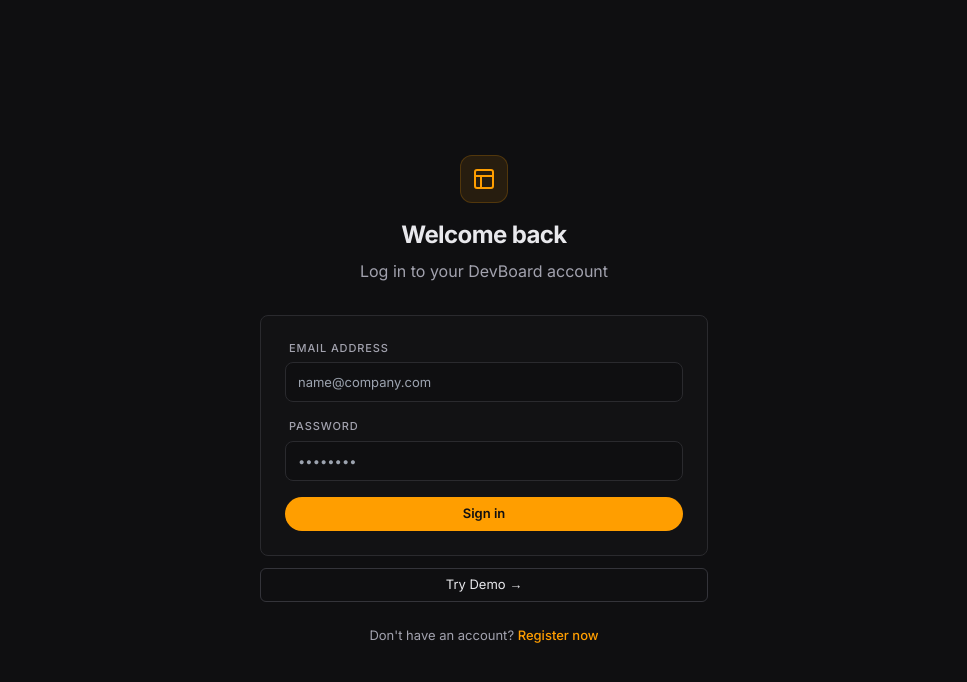
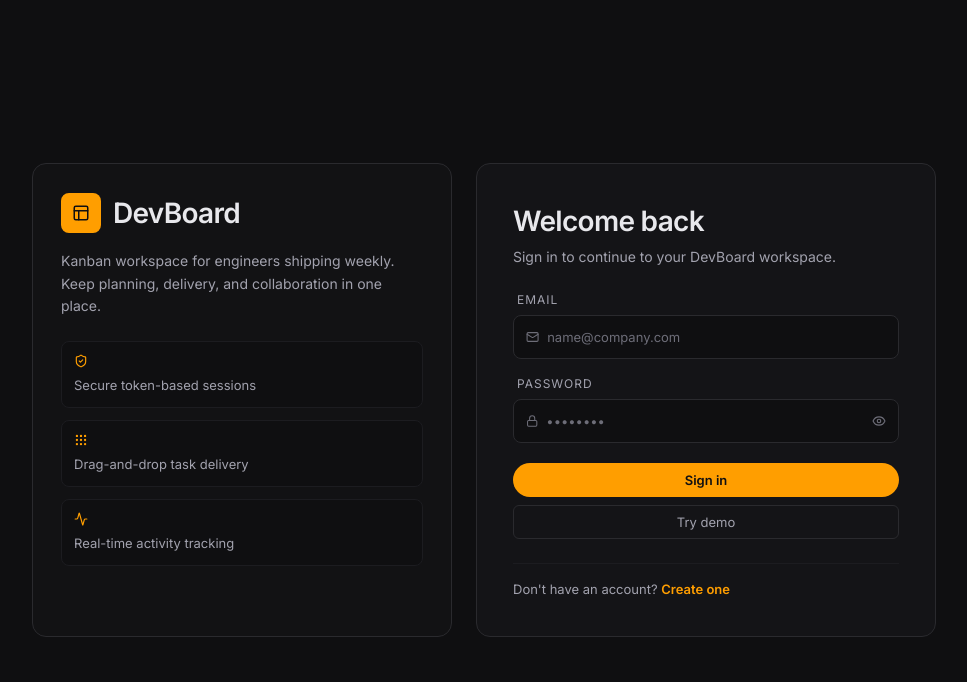
Before and after one commit to arjun-713/devBoard, a React (Vite) app in the folder client/: page /login in a window 1280 px wide. Shown: the top 682 px of the page, without its empty margins (156-1123 px from the left). Built offline with nearby package versions, Linux system fonts and the light colour scheme; no server answers.

Commit message:
Polish login layout proportions and spacing

```diff
--- a/client/src/pages/Login.tsx
+++ b/client/src/pages/Login.tsx
@@ -2,11 +2,21 @@ import React, { useState } from 'react';
 import { Link } from 'react-router-dom';
 import { useAuth } from '@/hooks/useAuth';
 import { Button } from '@/components/UI/Button';
-import { Layout } from 'lucide-react';
+import {
+  Activity,
+  Eye,
+  EyeOff,
+  Grip,
+  Layout,
+  Lock,
+  Mail,
+  ShieldCheck,
+} from 'lucide-react';
 
 export const LoginPage: React.FC = () => {
   const [email, setEmail] = useState('');
   const [password, setPassword] = useState('');
+  const [showPassword, setShowPassword] = useState(false);
   const [isDemoLoading, setIsDemoLoading] = useState(false);
   const { login, loginDemo, loading, error } = useAuth();
 
@@ -21,73 +31,120 @@ export const LoginPage: React.FC = () => {
     setIsDemoLoading(false);
   };
 
+  const featureHighlights = [
+    { label: 'Secure token-based sessions', icon: ShieldCheck },
+    { label: 'Drag-and-drop task delivery', icon: Grip },
+    { label: 'Real-time activity tracking', icon: Activity },
+  ];
+
   return (
-    <div className="flex flex-col items-center justify-center min-h-screen bg-bg-base px-4">
-      <div className="w-full max-w-md">
-        <div className="flex flex-col items-center mb-8">
-          <div className="w-12 h-12 bg-brand-orange/10 flex items-center justify-center rounded-xl mb-4 border border-brand-orange/20">
-            <Layout className="text-brand-orange w-6 h-6" />
+    <div className="flex min-h-screen items-center bg-bg-base px-4 py-8 sm:py-10">
+      <div className="mx-auto grid w-full max-w-[980px] gap-6 lg:grid-cols-[420px_460px] lg:justify-center lg:gap-6">
+        <section className="rounded-[14px] border border-border bg-bg-surface p-6 sm:p-7">
+          <div className="flex items-center gap-3">
+            <div className="flex h-10 w-10 items-center justify-center rounded-lg bg-brand-orange text-text-inverted">
+              <Layout size={18} />
             </div>
-          <h1 className="text-2xl font-bold text-text-primary tracking-tight">Welcome back</h1>
-          <p className="text-text-secondary mt-2">Log in to your DevBoard account</p>
+            <div>
+              <h1 className="text-[28px] font-semibold tracking-tight text-text-primary">DevBoard</h1>
+            </div>
           </div>
 
-        <form onSubmit={handleSubmit} className="glass-card p-6 space-y-4">
+          <p className="mt-4 text-[14px] leading-[1.6] text-text-secondary">
+            Kanban workspace for engineers shipping weekly.
+            <br />
+            Keep planning, delivery, and collaboration in one place.
+          </p>
+
+          <div className="mt-6 grid gap-3">
+            {featureHighlights.map((item) => (
+              <div
+                key={item.label}
+                className="rounded-lg border border-border-subtle bg-bg-base px-3 py-3 transition-all duration-150 hover:-translate-y-0.5 hover:border-border-strong hover:bg-bg-elevated"
+              >
+                <item.icon size={14} className="text-brand-orange" />
+                <p className="mt-2 text-[13px] leading-[1.45] text-text-secondary">{item.label}</p>
+              </div>
+            ))}
+          </div>
+        </section>
+
+        <section className="rounded-[14px] border border-[#2A2A2E] bg-[#141417] p-8 sm:p-9">
+          <h2 className="text-[28px] font-semibold tracking-tight text-text-primary">Welcome back</h2>
+          <p className="mt-1 text-[14px] text-text-secondary">Sign in to continue to your DevBoard workspace.</p>
+
+          <form onSubmit={handleSubmit} className="mt-6 space-y-4">
             <div>
-            <label className="block text-[11px] font-medium uppercase tracking-[0.08em] text-text-secondary mb-1.5 ml-1">
-              Email Address
+              <label className="mb-1.5 ml-1 block text-[12px] uppercase tracking-[0.08em] text-text-secondary">
+                Email
               </label>
+              <div className="group flex h-11 items-center gap-2 rounded-lg border border-[#2A2A2E] bg-[#0F0F11] px-3 transition-all focus-within:border-brand-orange/60 focus-within:ring-1 focus-within:ring-brand-orange/35">
+                <Mail size={14} className="text-text-muted group-focus-within:text-brand-orange" />
                 <input
                   type="email"
                   value={email}
                   onChange={(e) => setEmail(e.target.value)}
-              className="w-full bg-bg-base border border-border rounded-lg h-10 px-3 text-[13px] text-text-primary focus:border-brand-orange/50 focus:ring-1 focus:ring-brand-orange/50 outline-none transition-all"
+                  className="h-full w-full bg-transparent text-[13px] text-text-primary outline-none placeholder:text-text-muted"
                   placeholder="name@company.com"
                   required
                 />
               </div>
+            </div>
 
             <div>
-            <label className="block text-[11px] font-medium uppercase tracking-[0.08em] text-text-secondary mb-1.5 ml-1">
+              <label className="mb-1.5 ml-1 block text-[12px] uppercase tracking-[0.08em] text-text-secondary">
                 Password
               </label>
+              <div className="group flex h-11 items-center gap-2 rounded-lg border border-[#2A2A2E] bg-[#0F0F11] px-3 transition-all focus-within:border-brand-orange/60 focus-within:ring-1 focus-within:ring-brand-orange/35">
+                <Lock size={14} className="text-text-muted group-focus-within:text-brand-orange" />
                 <input
-              type="password"
+                  type={showPassword ? 'text' : 'password'}
                   value={password}
                   onChange={(e) => setPassword(e.target.value)}
-              className="w-full bg-bg-base border border-border rounded-lg h-10 px-3 text-[13px] text-text-primary focus:border-brand-orange/50 focus:ring-1 focus:ring-brand-orange/50 outline-none transition-all"
+                  className="h-full w-full bg-transparent text-[13px] text-text-primary outline-none placeholder:text-text-muted"
                   placeholder="••••••••"
                   required
                 />
+                <button
+                  type="button"
+                  onClick={() => setShowPassword((current) => !current)}
+                  className="text-text-muted transition-colors hover:text-text-primary"
+                  aria-label={showPassword ? 'Hide password' : 'Show password'}
+                >
+                  {showPassword ? <EyeOff size={14} /> : <Eye size={14} />}
+                </button>
+              </div>
             </div>
 
-          {error && (
-            <div className="text-[12px] text-brand-pumpkin bg-brand-pumpkin/10 px-3 py-2 rounded-md border border-brand-pumpkin/20">
+            {error ? (
+              <div className="rounded-md border border-brand-pumpkin/25 bg-brand-pumpkin/10 px-3 py-2 text-[12px] text-brand-pumpkin">
                 {error}
               </div>
-          )}
+            ) : null}
 
+            <div className="space-y-2 pt-1">
               <Button type="submit" className="w-full" isLoading={loading}>
                 Sign in
               </Button>
-        </form>
-
               <Button
                 type="button"
-          variant="secondary"
-          className="w-full mt-3"
+                variant="ghost"
+                className="w-full border border-border text-text-secondary hover:bg-bg-elevated hover:text-text-primary"
                 isLoading={isDemoLoading}
                 onClick={handleDemoLogin}
               >
-          Try Demo →
+                Try demo
               </Button>
+            </div>
+          </form>
 
-        <p className="text-center mt-6 text-text-secondary text-[13px]">
-          Don't have an account?{' '}
-          <Link to="/register" className="text-brand-orange hover:underline font-medium">
-            Register now
+          <div className="mt-6 border-t border-border-subtle pt-4 text-[13px] text-text-secondary">
+            Don&apos;t have an account?{' '}
+            <Link to="/register" className="font-semibold text-brand-orange transition-colors hover:text-brand-orange/85">
+              Create one
             </Link>
-        </p>
+          </div>
+        </section>
       </div>
     </div>
   );
```
Lines whose indentation alone changed are shown as unchanged.
